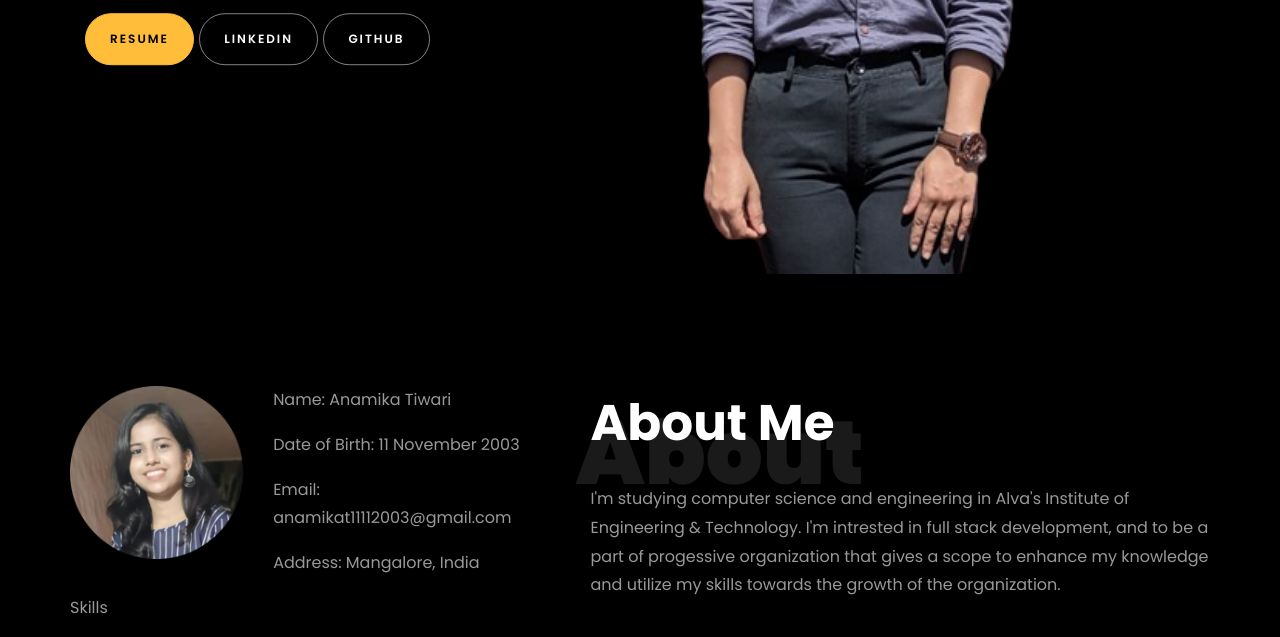
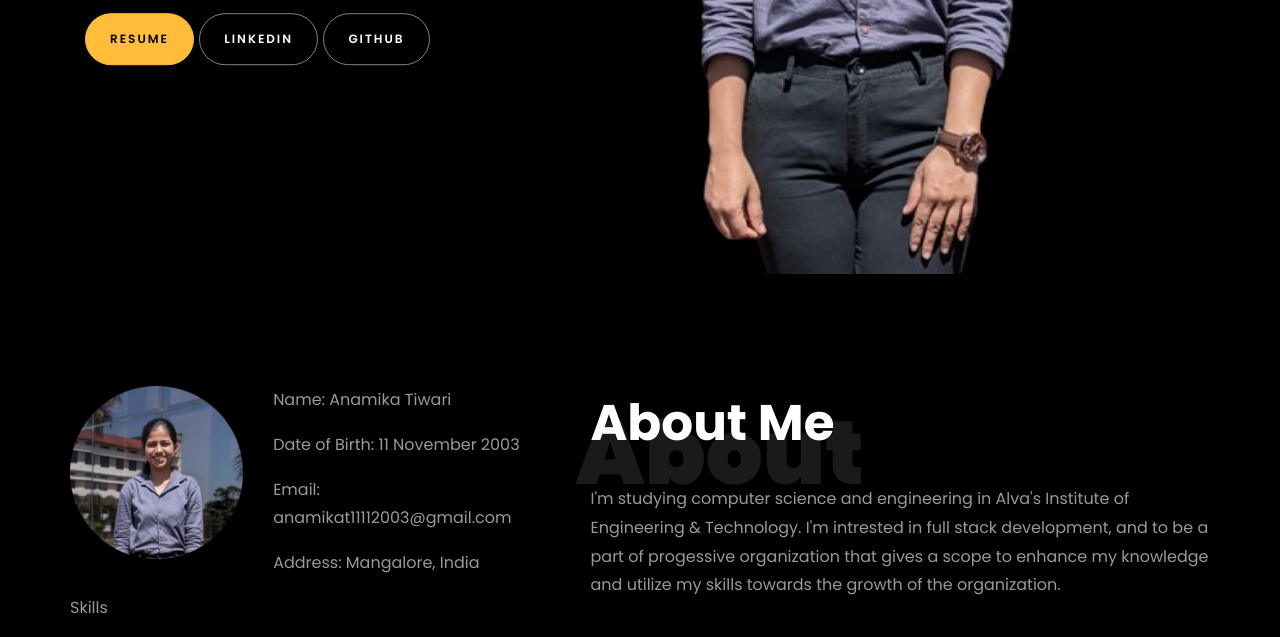
Before and after one commit to anamika-tiwari03/anamika-tiwari03.github.io, a plain HTML site: page index.html in a window 1280 px wide. Shown: the part 476-1113 px from the top of the page. Drawn offline with Linux system fonts and the light colour scheme; files whose address does not match are found by name.

Commit message:
Update index.html

```diff
--- a/index.html
+++ b/index.html
@@ -212,7 +212,7 @@
 								<div class="row">
 									<div class="col-sm-6 col-md-5">
 									  <div class="about-img">
-										<img src="images/s777.png" class="img-fluid rounded b-shadow-a" alt="">
+										<img src="images/anamikaphoto.png" class="img-fluid rounded b-shadow-a" alt="">
 									  </div>
 									</div>
 									<!-- Details next to profile image -->
```
